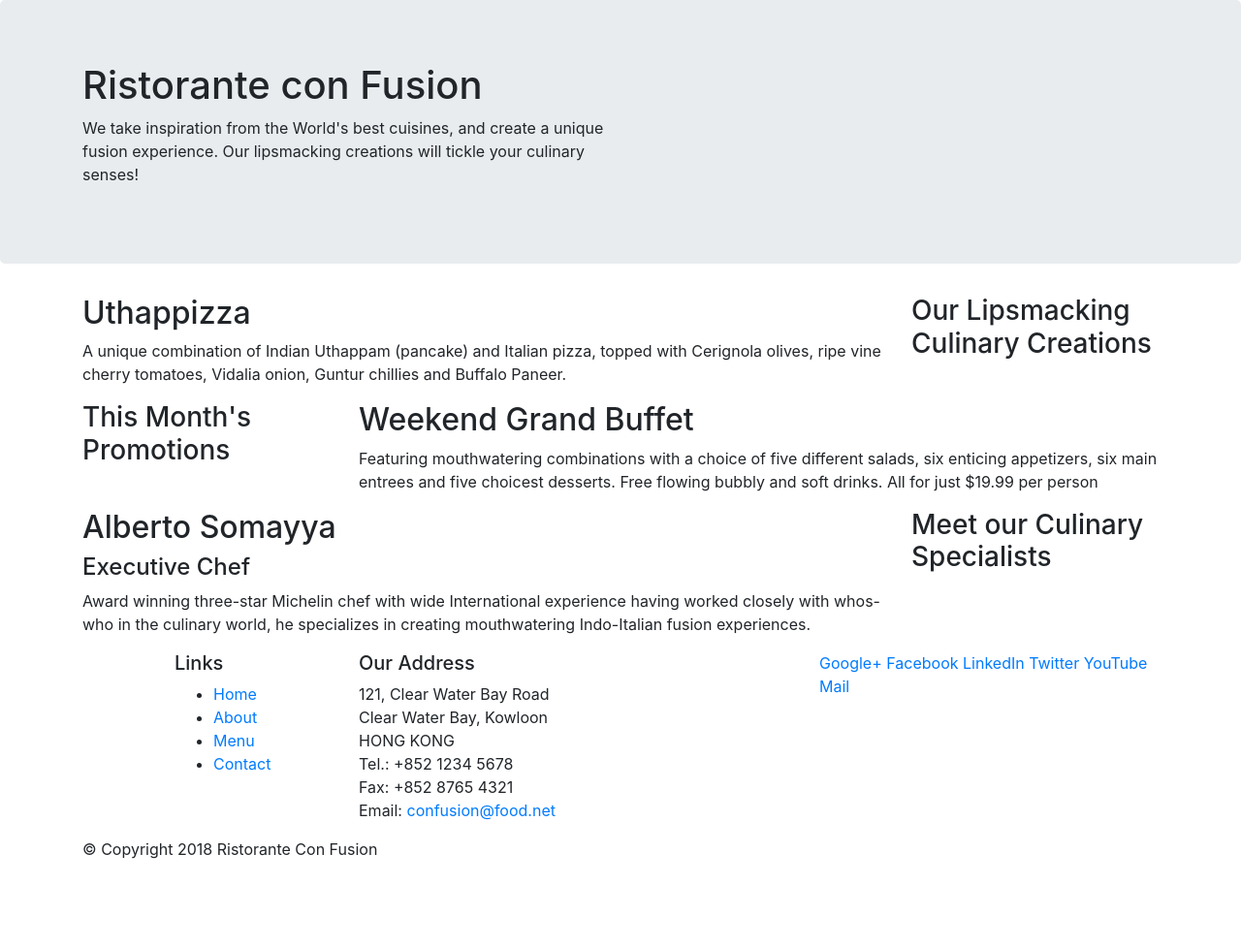
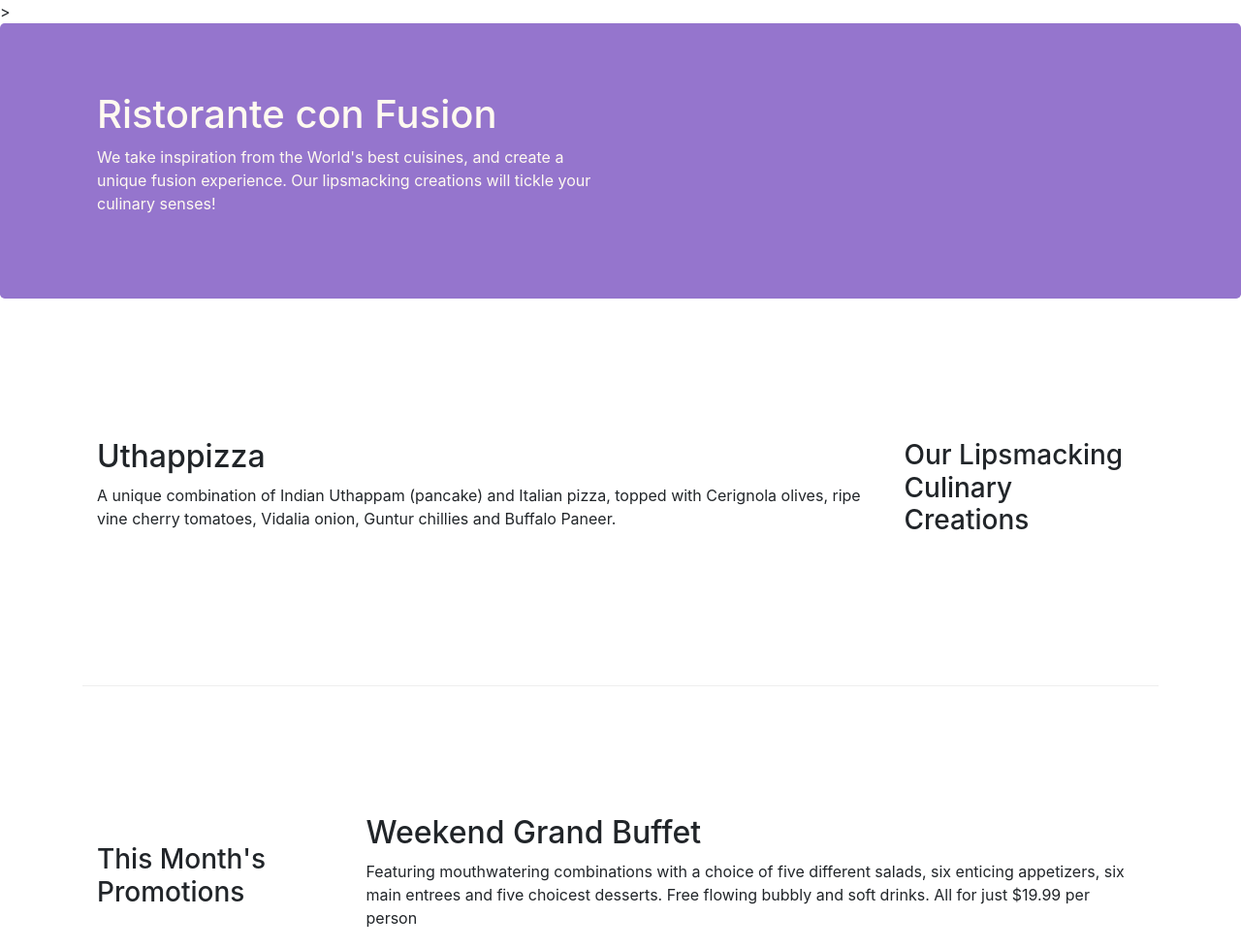
Before and after one commit to dariusdv/bootstrap, a website: page index.html in a window 1280 px wide. Shown: the top 978 px of the page at 97% size. Before the commit the page ends 904 px from the top, so only its background shows below. Drawn offline with nearby package versions, Linux system fonts and the light colour scheme.

Commit message:
connection style.css

```diff
--- /dev/null
+++ b/css/style.css
@@ -0,0 +1,30 @@
+.row-header {
+	margin: 0px auto;
+	padding: 0px auto;
+}
+
+.row-content {
+	margin: 0px auto;
+	padding: 50px 0px 50px 0px;
+	border-bottom: 1px ridge;
+	min-height: 400px
+}
+
+.footer {
+	background-color: #D1C4E9;
+	margin: 0px;
+	padding: 20px 0px 20px 0px;
+}
+
+.jumbotron {
+	padding: 70px 30px 70px 30px;
+	margin: 0px auto;
+	background: #9575CD;
+	color: floralwhite;
+}
+
+.address {
+	font-size: 80%;
+	margin: 0px;
+	color: #0f0f0f;
+}
--- a/index.html
+++ b/index.html
@@ -9,6 +9,7 @@
 
     <!-- Bootstrap CSS -->
     <link rel="stylesheet" href="node_modules/bootstrap/dist/css/bootstrap.min.css">
+    <link rel="stylesheet" href="css/style.css">>
     <title>Ristorante Con Fusion</title>
 </head>
 
@@ -16,7 +17,7 @@
 
     <header class="jumbotron">
         <div class="container">
-            <div class="row">
+            <div class="row row-header">
                 <div class="col-12 col-sm-6">
                     <h1>Ristorante con Fusion</h1>
                     <p>We take inspiration from the World's best cuisines, and create a unique fusion experience. Our lipsmacking creations will tickle your culinary senses!</p>
@@ -28,7 +29,7 @@
     </header>
 
     <div class="container">
-        <div class="row">
+        <div class="row row-content align-items-center">
             <div class="col-12 col-sm-4 order-sm-last col-md-3">
                 <h3>Our Lipsmacking Culinary Creations</h3>
             </div>
@@ -39,7 +40,7 @@
         </div>
 
 
-        <div class="row">
+        <div class="row row-content align-items-center">
             <div class="col-12 col-sm-4 col-md-3">
                 <h3>This Month's Promotions</h3>
             </div>
@@ -49,7 +50,7 @@
             </div>
         </div>
 
-        <div class="row">
+        <div class="row row-content align-items-center">
             <div class="col-12 col-sm-4 order-sm-last col-md-3">
                 <h3>Meet our Culinary Specialists</h3>
             </div>
@@ -61,12 +62,12 @@
         </div>
     </div>
 
-    <footer>
+    <footer class="footer">
         <div class="container">
             <div class="row">
                 <div class="col-4 offset-1 col-sm-2">
                     <h5>Links</h5>
-                    <ul>
+                    <ul class="list-unstyled">
                         <li><a href="#">Home</a></li>
                         <li><a href="#">About</a></li>
                         <li><a href="#">Menu</a></li>
@@ -84,8 +85,8 @@
 		              Email: <a href="mailto:confusion@food.net">confusion@food.net</a>
 		           </address>
                 </div>
-                <div class="col-12 col-sm-4">
-                    <div>
+                <div class="col-12 col-sm-4 align-self-center">
+                    <div class="text-center">
                         <a href="http://google.com/+">Google+</a>
                         <a href="http://www.facebook.com/profile.php?id=">Facebook</a>
                         <a href="http://www.linkedin.com/in/">LinkedIn</a>
@@ -95,7 +96,7 @@
                     </div>
                 </div>
            </div>
-           <div class="row">
+           <div class="row justify-content-center">
                 <div class="col-auto">
                     <p>© Copyright 2018 Ristorante Con Fusion</p>
                 </div>
```
